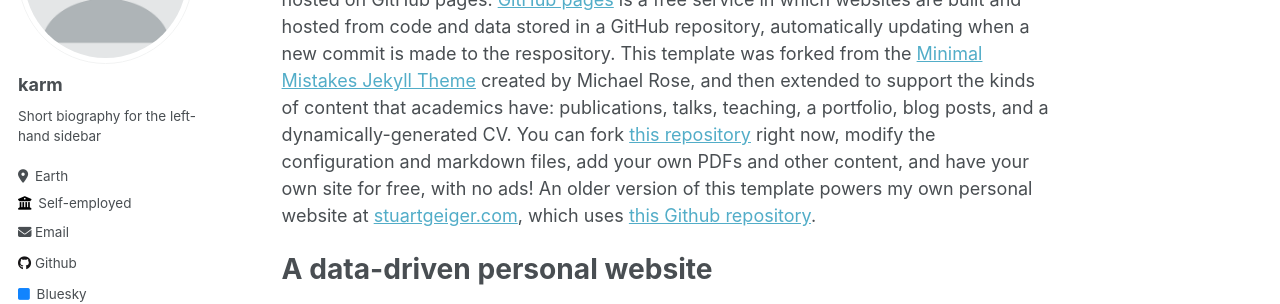
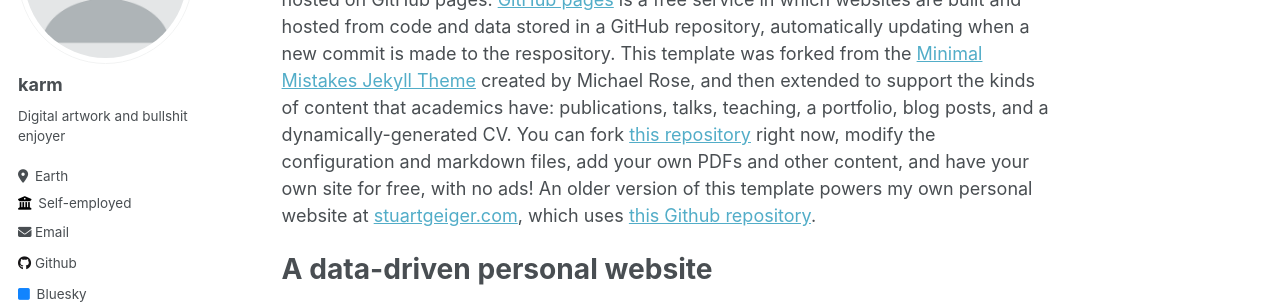
Before and after one commit to karm235/karm235.github.io, a Jekyll site: the page built from _pages/about.md, in a window 1280 px wide. Shown: the part 197-501 px from the top of the page. Built offline with Jekyll 4.4.1, drawn with Linux system fonts in a browser that asks for light colours.

Commit message:
Update _config.yml

```diff
--- a/_config.yml
+++ b/_config.yml
@@ -24,7 +24,7 @@
   avatar           : "profile.png"
   name             : "karm"
   pronouns         : # example: "she/her"
-  bio              : "Short biography for the left-hand sidebar"
+  bio              : "Digital artwork and bullshit enjoyer"
   location         : "Earth"
   employer         : "Self-employed"
   uri              : # URL
```
